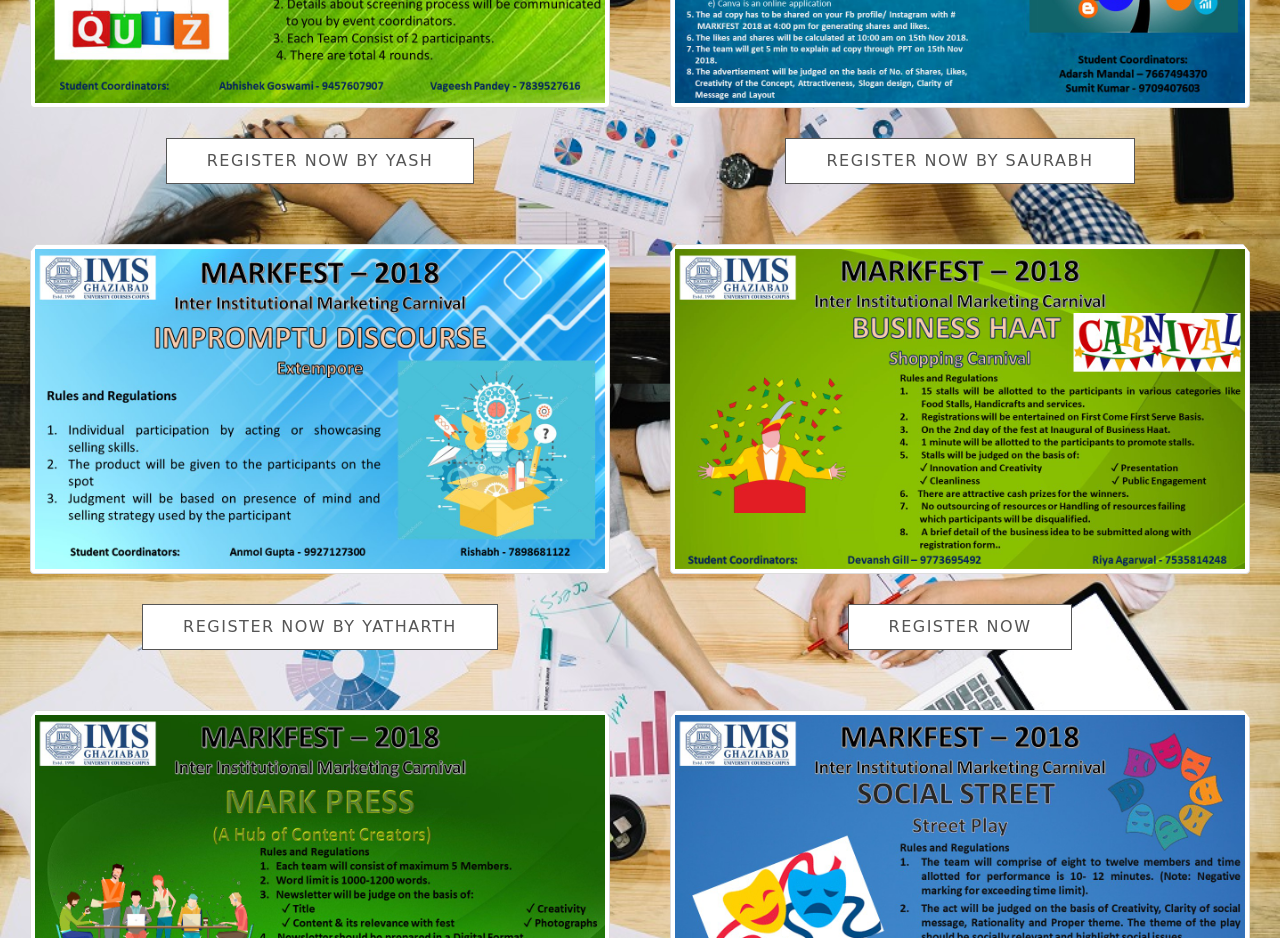
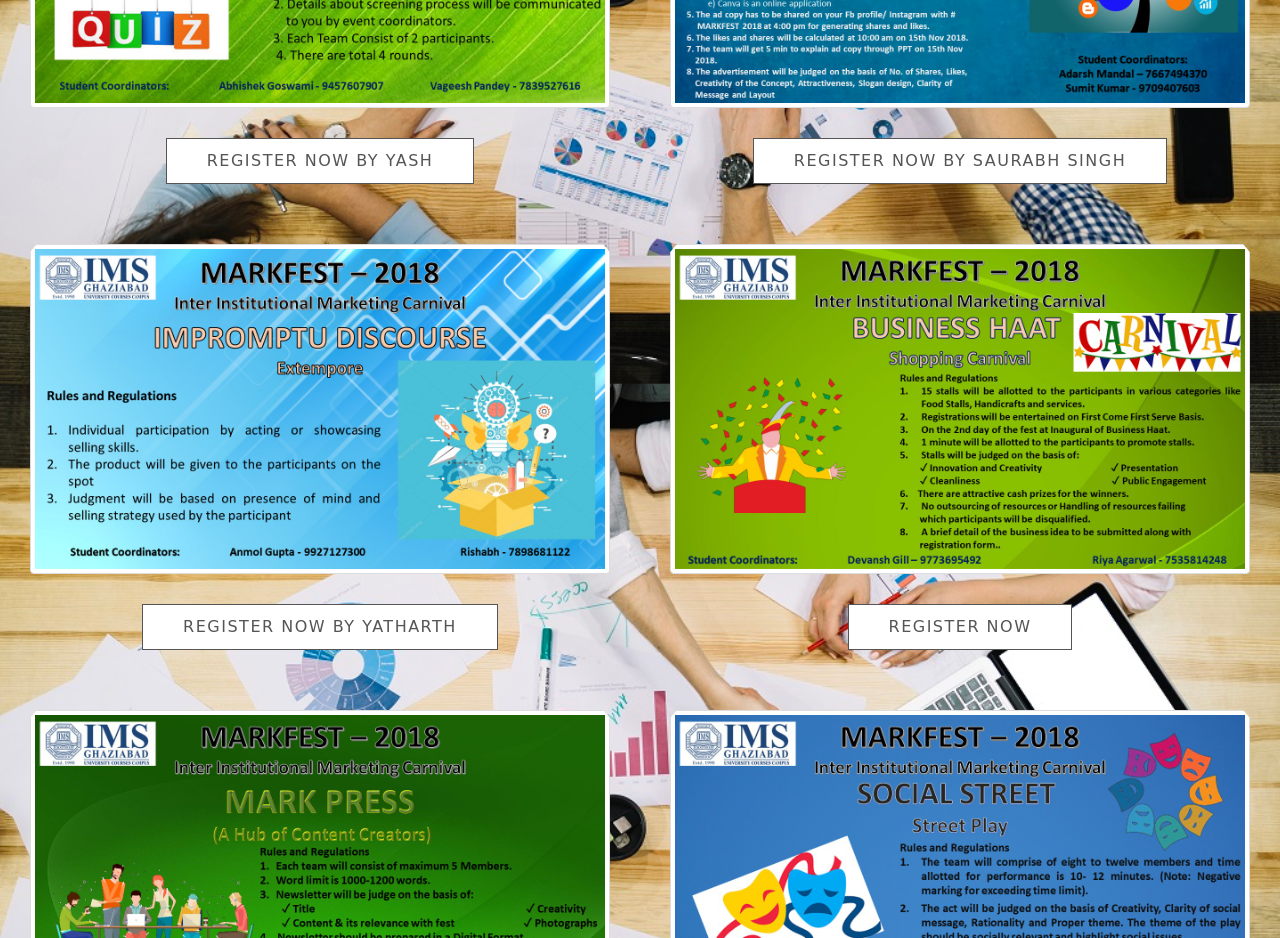
Before and after one commit to yvglimited/Markfest-2k19, a plain HTML site: page index.html in a window 1280 px wide. Shown: the part 1880-2818 px from the top of the page. Drawn offline with nearby package versions, Linux system fonts and the light colour scheme; a web font is replaced by a local one.

Commit message:
change by saurabh(Test)

```diff
--- a/index.html
+++ b/index.html
@@ -177,7 +177,7 @@
 											<div class="mu-single-price-head">
 												<a href="#e2" title="click here for event details & rules"><img src="assets/images/e2.jpg" class="img-rounded img-thumbnail"></a>
                                             </div>
-                                           <a class="mu-register-btn" href="https://goo.gl/forms/ZJGIB0ySYZeq0Jkl2" target="_blank"> Register Now by Saurabh</a>
+                                           <a class="mu-register-btn" href="https://goo.gl/forms/ZJGIB0ySYZeq0Jkl2" target="_blank"> Register Now by Saurabh Singh</a>
 										</div>
 									</div>
                                    </div>
```
